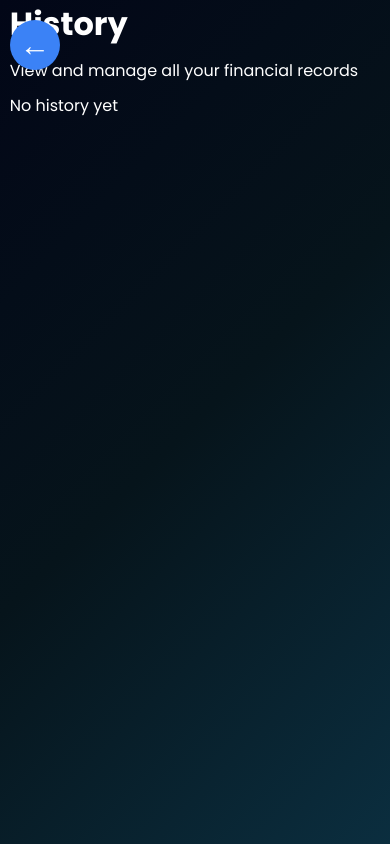
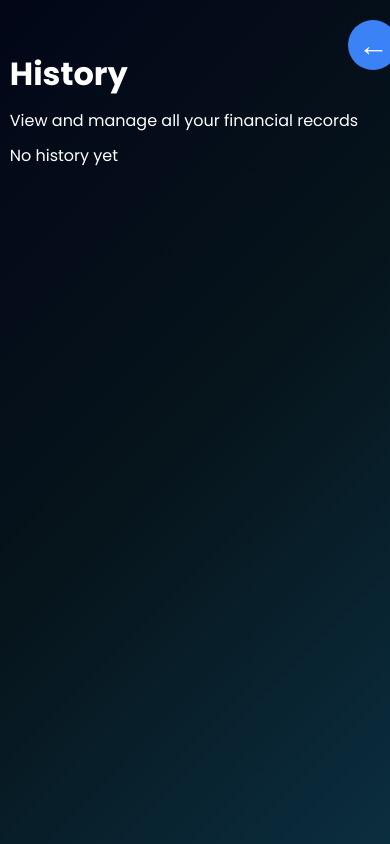
Before and after one commit to Viktor-angelo/Finsight, a React (Vite) app in the folder frontend/: page /dashboard in a window 390 px wide. Built offline with nearby package versions, Linux system fonts and the light colour scheme; sample sign-in values are in the browser's storage.

Commit message:
new button correct2

```diff
--- a/frontend/src/pages/Finance.css
+++ b/frontend/src/pages/Finance.css
@@ -162,8 +162,11 @@ margin-left: 5vh;
   }
 
   .backFloating{
-    left: 10px;
-    margin-left: 0;
+    display: flex;
+    position: relative;
+
+    left: 80%;
+
   }
 
 }
```
